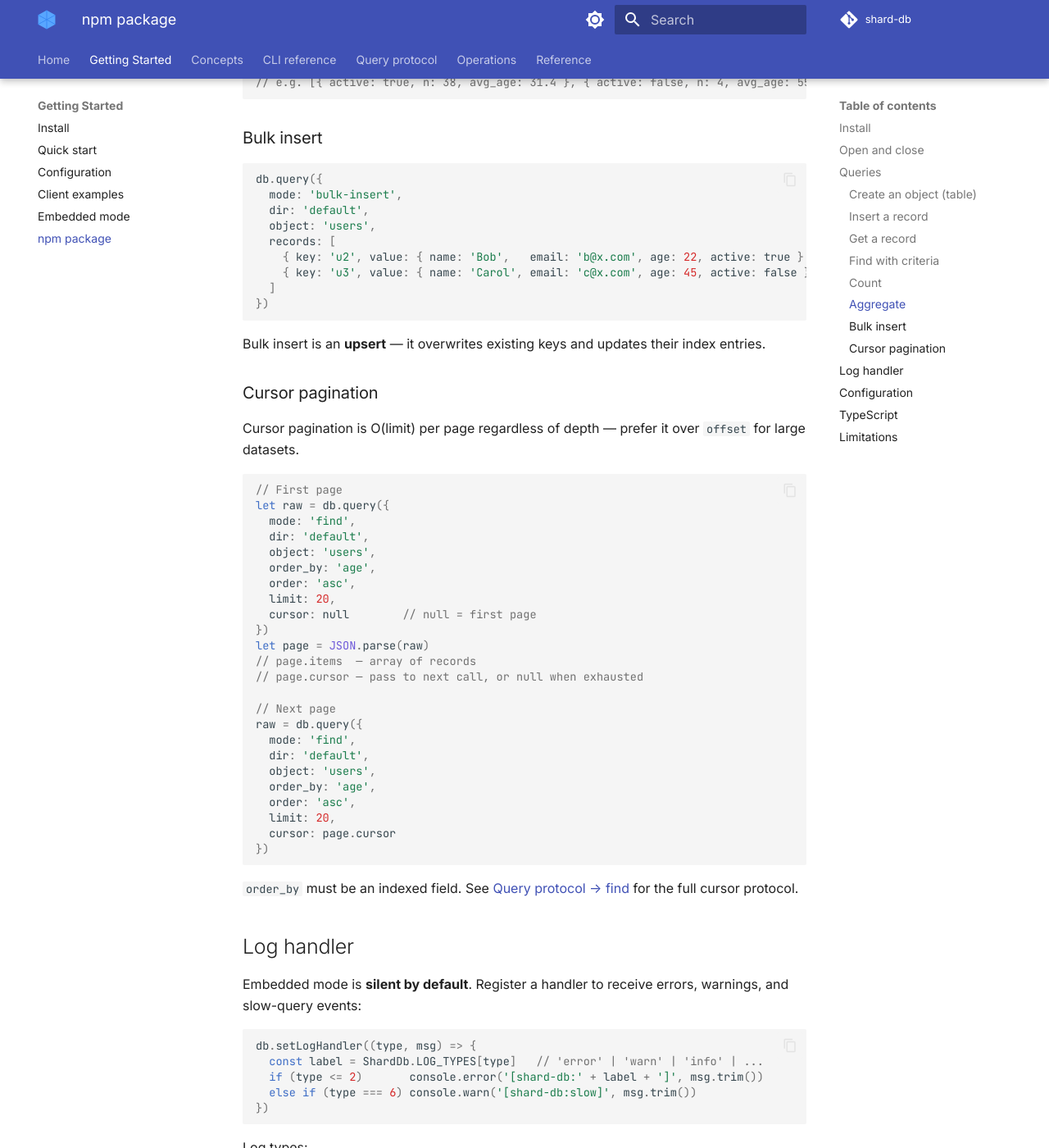
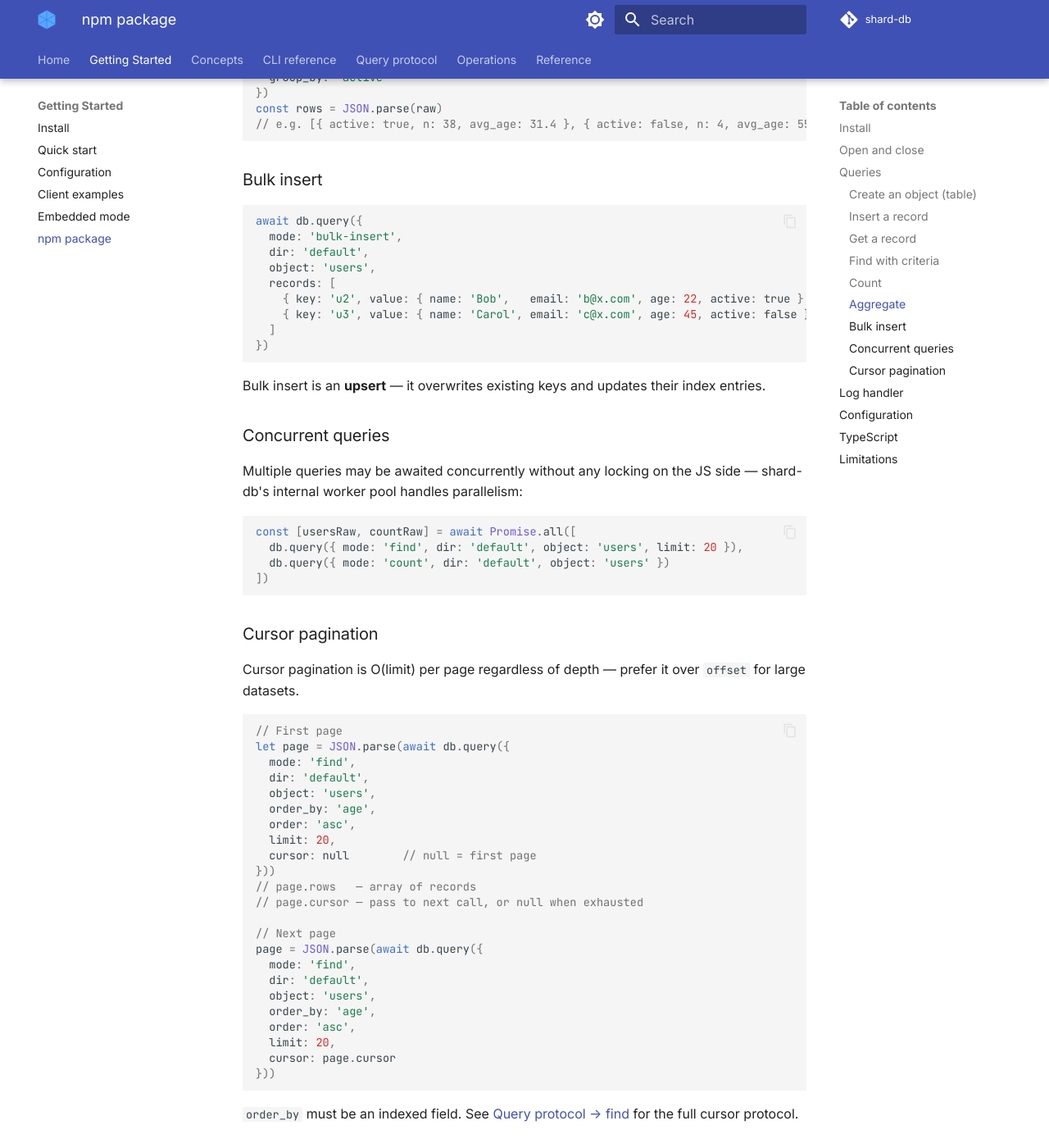
Before and after one commit to sayyiditow/shard-db, an MkDocs documentation site: the page built from docs/getting-started/npm.md, in a window 1280 px wide and 1400 px high, scrolled down 2760 px. Shown: the whole window at 82% size. Built offline with MkDocs 1.6.1 and Material for MkDocs 9.7.7, drawn with Linux system fonts in a browser that asks for light colours; comment, search, counter and statistics services are not loaded; some of the changed text lies outside the part shown.

Commit message:
feat: transition db.query to return a Promise for asynchronous, non-blocking concurrent execution

````diff
--- a/docs/getting-started/npm.md
+++ b/docs/getting-started/npm.md
@@ -38,17 +38,19 @@ per process is supported.
 ## Queries
 
 `db.query()` accepts a `QueryBody` object (TypeScript autocomplete included)
-or a raw JSON string and returns the JSON response string synchronously.
+or a raw JSON string and returns a `Promise<string>` that resolves to the
+JSON response.  Queries run on worker threads — the event loop is never
+blocked, and multiple queries may be in flight concurrently.
 
 ```js
-const result = db.query({ mode: 'count', dir: 'default', object: 'users' })
+const result = await db.query({ mode: 'count', dir: 'default', object: 'users' })
 const count = JSON.parse(result)   // e.g. 42
 ```
 
 ### Create an object (table)
 
 ```js
-db.query({
+await db.query({
   mode: 'create-object',
   dir: 'default',
   object: 'users',
@@ -68,7 +70,7 @@ db.query({
 ### Insert a record
 
 ```js
-db.query({
+await db.query({
   mode: 'insert',
   dir: 'default',
   object: 'users',
@@ -80,7 +82,7 @@ db.query({
 ### Get a record
 
 ```js
-const raw = db.query({ mode: 'get', dir: 'default', object: 'users', key: 'u1' })
+const raw = await db.query({ mode: 'get', dir: 'default', object: 'users', key: 'u1' })
 const user = JSON.parse(raw)
 // { name: 'Alice', email: 'alice@example.com', age: 30, active: true, created: '...' }
 ```
@@ -89,7 +91,7 @@ const user = JSON.parse(raw)
 
 ```js
 // All users older than 25, newest first
-const raw = db.query({
+const raw = await db.query({
   mode: 'find',
   dir: 'default',
   object: 'users',
@@ -108,7 +110,7 @@ Common operators: `eq`, `neq`, `lt`, `gt`, `lte`, `gte`, `between`, `in`,
 ### Count
 
 ```js
-const n = JSON.parse(db.query({
+const n = JSON.parse(await db.query({
   mode: 'count',
   dir: 'default',
   object: 'users',
@@ -119,7 +121,7 @@ const n = JSON.parse(db.query({
 ### Aggregate
 
 ```js
-const raw = db.query({
+const raw = await db.query({
   mode: 'aggregate',
   dir: 'default',
   object: 'users',
@@ -136,7 +138,7 @@ const rows = JSON.parse(raw)
 ### Bulk insert
 
 ```js
-db.query({
+await db.query({
   mode: 'bulk-insert',
   dir: 'default',
   object: 'users',
@@ -150,6 +152,18 @@ db.query({
 Bulk insert is an **upsert** — it overwrites existing keys and updates their
 index entries.
 
+### Concurrent queries
+
+Multiple queries may be awaited concurrently without any locking on the JS
+side — shard-db's internal worker pool handles parallelism:
+
+```js
+const [usersRaw, countRaw] = await Promise.all([
+  db.query({ mode: 'find', dir: 'default', object: 'users', limit: 20 }),
+  db.query({ mode: 'count', dir: 'default', object: 'users' })
+])
+```
+
 ### Cursor pagination
 
 Cursor pagination is O(limit) per page regardless of depth — prefer it over
@@ -157,7 +171,7 @@ Cursor pagination is O(limit) per page regardless of depth — prefer it over
 
 ```js
 // First page
-let raw = db.query({
+let page = JSON.parse(await db.query({
   mode: 'find',
   dir: 'default',
   object: 'users',
@@ -165,13 +179,12 @@ let raw = db.query({
   order: 'asc',
   limit: 20,
   cursor: null        // null = first page
-})
-let page = JSON.parse(raw)
-// page.items  — array of records
+}))
+// page.rows   — array of records
 // page.cursor — pass to next call, or null when exhausted
 
 // Next page
-raw = db.query({
+page = JSON.parse(await db.query({
   mode: 'find',
   dir: 'default',
   object: 'users',
@@ -179,7 +192,7 @@ raw = db.query({
   order: 'asc',
   limit: 20,
   cursor: page.cursor
-})
+}))
 ```
 
 `order_by` must be an indexed field.  See
@@ -215,8 +228,8 @@ Log types:
 
 Call `db.setLogHandler(null)` to unregister.
 
-> **Note:** The handler fires after `query()` returns, on the calling thread.
-> Startup events from `new ShardDb()` are not delivered.
+> **Note:** The handler fires on the JS thread after each query Promise
+> resolves.  Startup events from `new ShardDb()` are not delivered.
 
 ## Configuration
 
@@ -244,23 +257,17 @@ import ShardDb = require('shard-db')
 
 const db = new ShardDb(dbRoot)
 
-db.setLogHandler((type: ShardDb.LogType, msg: string) => {
-  if (type === 'error') console.error(msg.trim())
+db.setLogHandler((type: number, msg: string) => {
+  if (ShardDb.LOG_TYPES[type] === 'error') console.error(msg.trim())
 })
 
-const raw: string = db.query({ mode: 'count', dir: 'default', object: 'users' })
+const raw: string = await db.query({ mode: 'count', dir: 'default', object: 'users' })
 const count: number = JSON.parse(raw)
 ```
 
-Wait — `type` in the callback is a **number** (1–6), not the `LogType` string.
-Map it with `ShardDb.LOG_TYPES[type]` to get the string label.
+`type` in the log handler is a raw number (1–6).  Use `ShardDb.LOG_TYPES[type]`
+to get the string label.
 
 ## Limitations
 
-See [Embedded mode → Limitations](embedded-mode.md#limitations).  The npm
-package adds one more:
-
-- **Synchronous only.**  `db.query()` blocks the calling thread.  In a
-  Node.js HTTP server, run `new ShardDb()` once at startup and share the
-  handle — the underlying worker pool is multi-threaded even though the JS
-  call is synchronous.
+See [Embedded mode → Limitations](embedded-mode.md#limitations).
````
Also changed, not shown: 1 other file.
